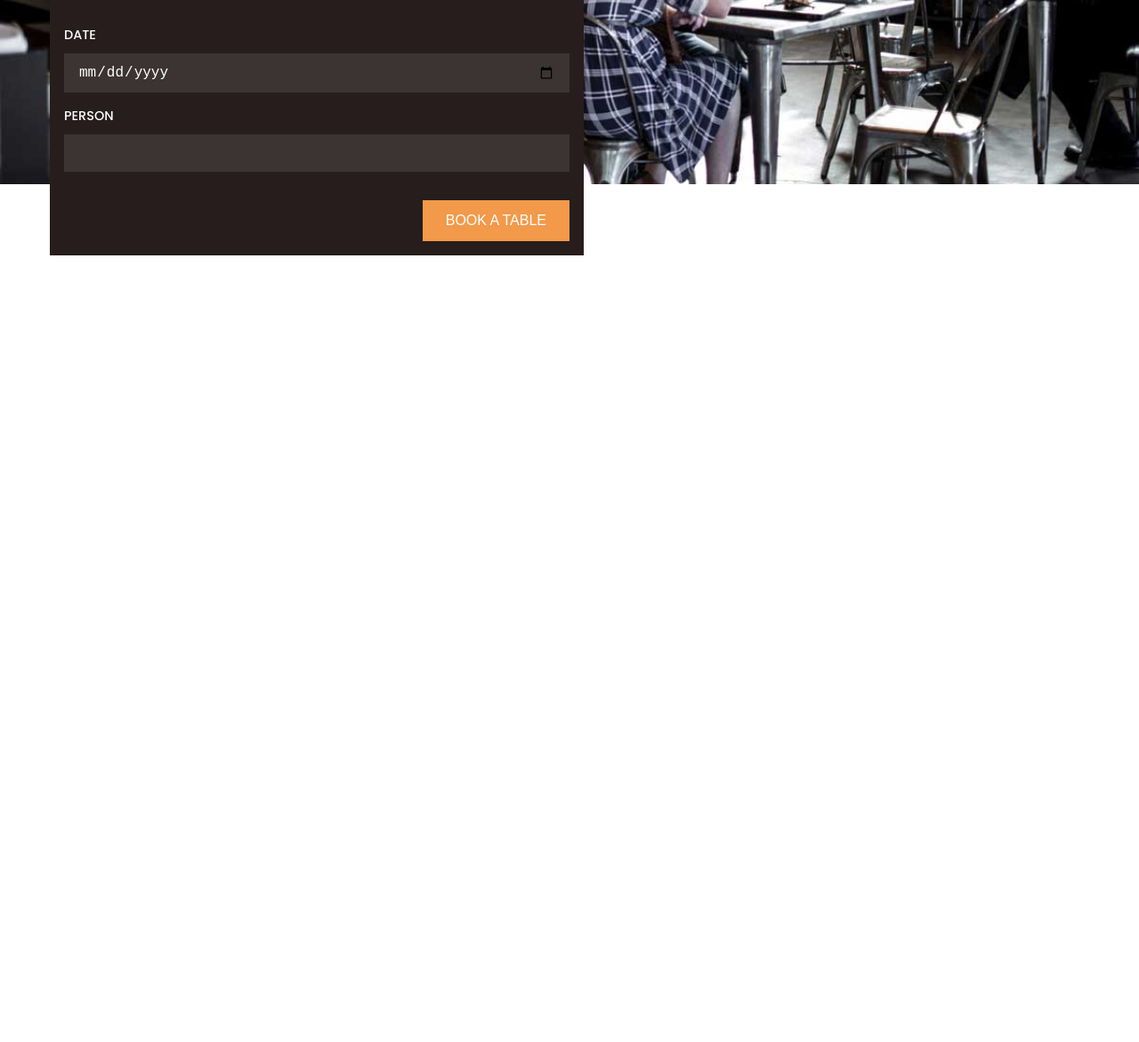
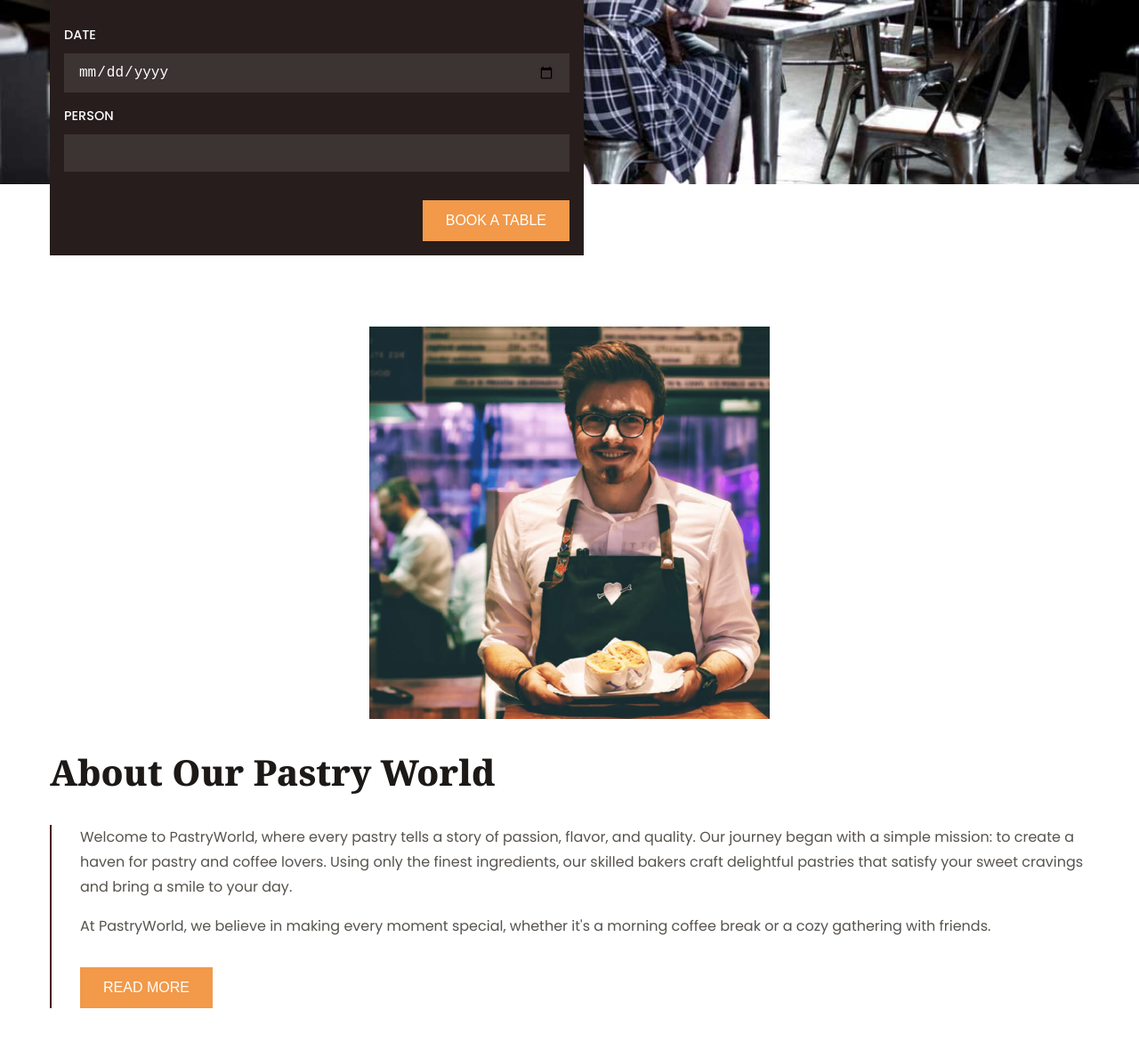
Before and after one commit to TranVuHoang/htmlcss-project-responsive01, a plain HTML site: page index.html in a window 1280 px wide. Shown: the part 3247-4418 px from the top of the page at 89% size. Before the commit the page ends 3534 px from the top, so only its background shows below. Drawn offline with nearby package versions, Linux system fonts and the light colour scheme.

Commit message:
create about section

```diff
--- a/index.html
+++ b/index.html
@@ -121,7 +121,32 @@
     </section>
     <!-- book section end -->
 
-
+    <!-- about section start -->
+    <section class="section__container about__container" id="about">
+      <div class="about__image">
+        <img src="assets/about.png" alt="about" />
+      </div>
+      <div class="about__content">
+        <h2 class="section__header">About Our Pastry World</h2>
+        <div>
+          <p>
+            Welcome to PastryWorld, where every pastry tells a story of passion,
+            flavor, and quality. Our journey began with a simple mission: to
+            create a haven for pastry and coffee lovers. Using only the finest
+            ingredients, our skilled bakers craft delightful pastries that
+            satisfy your sweet cravings and bring a smile to your day.
+          </p>
+          <p>
+            At PastryWorld, we believe in making every moment special, whether
+            it's a morning coffee break or a cozy gathering with friends.
+          </p>
+          <div class="about__btn">
+            <button class="btn">READ MORE</button>
+          </div>
+        </div>
+      </div>
+    </section>
+    <!-- about section end -->
 
     <script src="https://unpkg.com/scrollreveal"></script>
     <script src="main.js"></script>
--- a/styles.css
+++ b/styles.css
@@ -250,7 +250,6 @@ nav {
   color: var(--primary-color);
 }
 
-
 /*------------------------------------------
 # book section styling
 ------------------------------------------*/
@@ -307,16 +306,43 @@ nav {
   width: fit-content;
   margin-left: auto;
 }
+/*------------------------------------------
+# about section styling
+------------------------------------------*/
+.about__container {
+  display: grid;
+  gap: 2rem;
+  overflow: hidden;
+}
+
+.about__image img {
+  max-width: 450px;
+  margin-inline: auto;
+}
+
+.about__content .section__header {
+  margin-bottom: 2rem;
+}
+
+.about__content > div {
+  padding-left: 2rem;
+  border-left: 2px solid var(--secondary-color);
+}
+
+.about__content p {
+  margin-bottom: 1rem;
+  color: var(--text-light);
+  line-height: 1.75rem;
+}
+
+.about__btn {
+  margin-top: 2rem;
+}
+/*------------------------------------------
+# section styling
+------------------------------------------*/
 
 
 /*------------------------------------------
 # section styling
 ------------------------------------------*/
-
-/*------------------------------------------
-# section styling
-------------------------------------------*/
-
-/*------------------------------------------
-# section styling
-------------------------------------------*/
```
